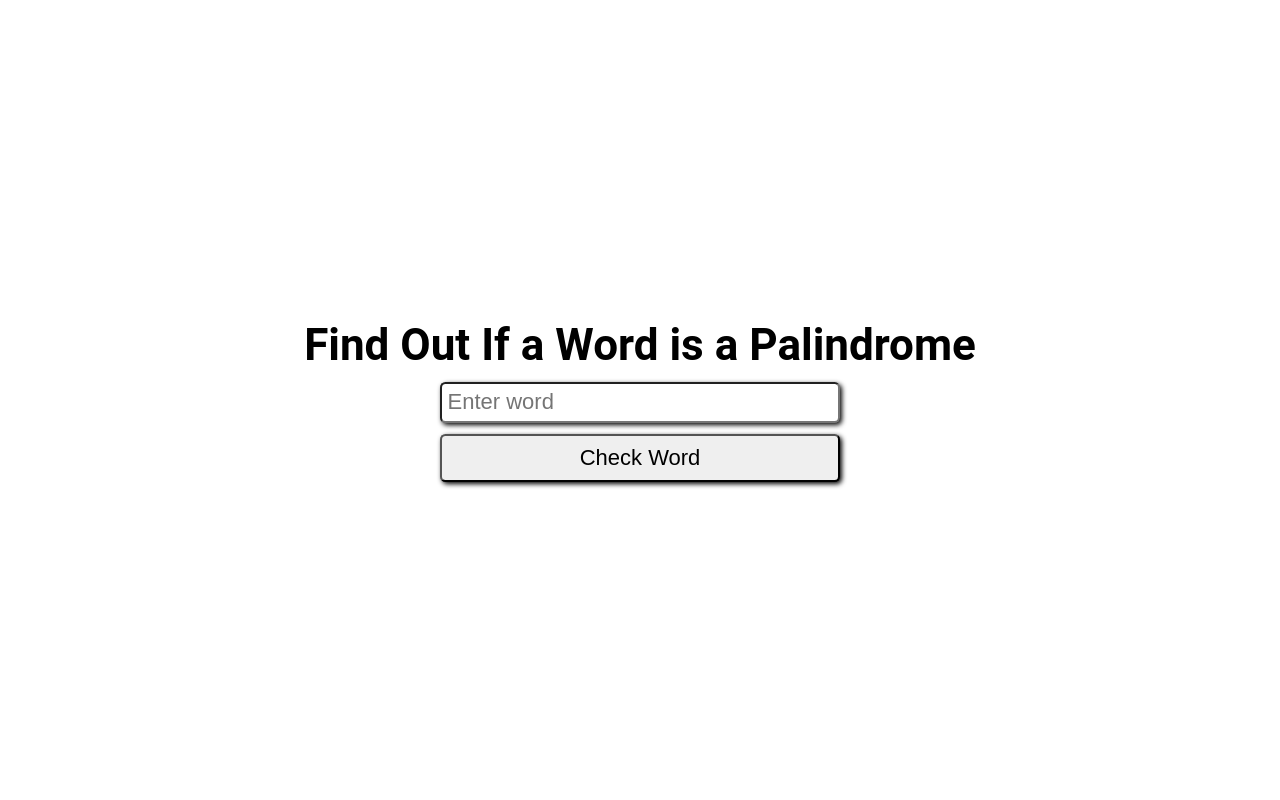
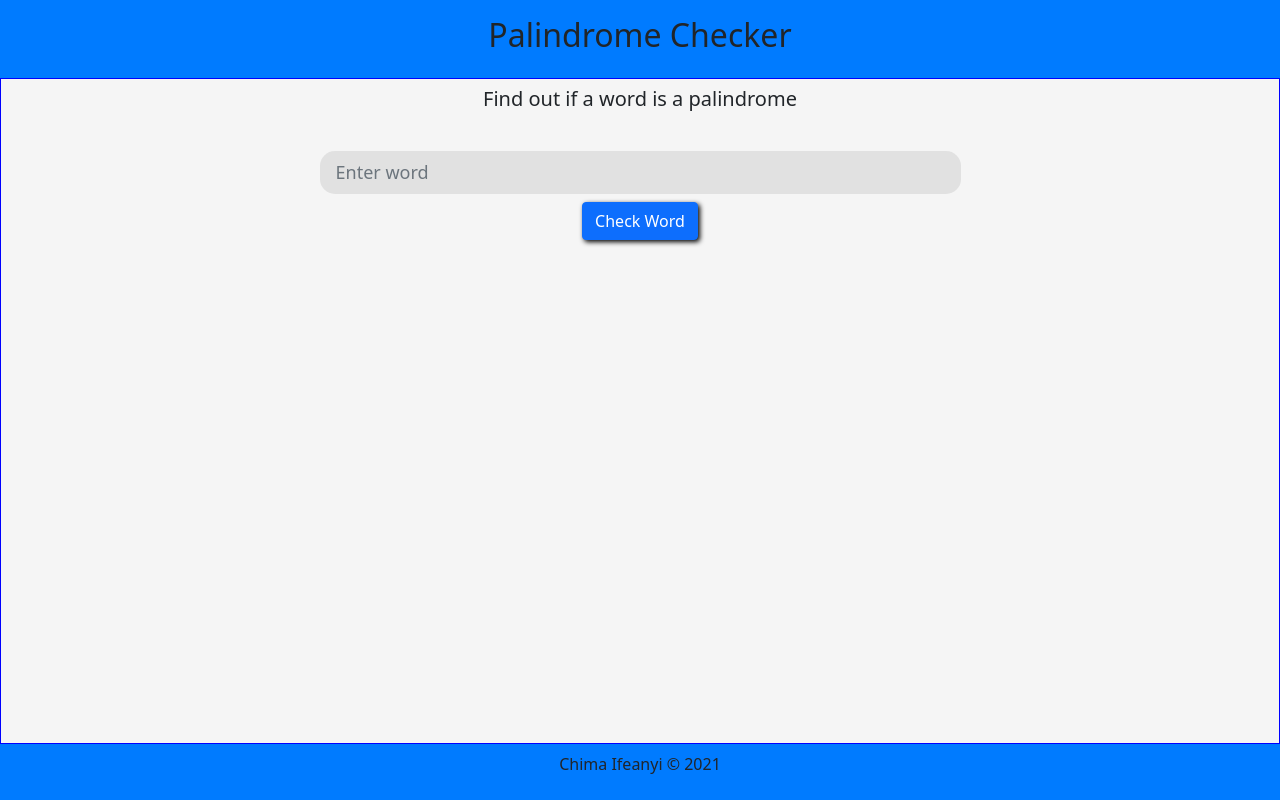
Before and after one commit to MasterIfeanyi/react_palindrome, a React (Create React App) app: page / in a window 1280 px wide. Built offline with nearby package versions, Linux system fonts and the light colour scheme.

Commit message:
total re-design

```diff
--- a/src/App.css
+++ /dev/null
@@ -1,38 +0,0 @@
-.App {
-  text-align: center;
-}
-
-.App-logo {
-  height: 40vmin;
-  pointer-events: none;
-}
-
-@media (prefers-reduced-motion: no-preference) {
-  .App-logo {
-    animation: App-logo-spin infinite 20s linear;
-  }
-}
-
-.App-header {
-  background-color: #282c34;
-  min-height: 100vh;
-  display: flex;
-  flex-direction: column;
-  align-items: center;
-  justify-content: center;
-  font-size: calc(10px + 2vmin);
-  color: white;
-}
-
-.App-link {
-  color: #61dafb;
-}
-
-@keyframes App-logo-spin {
-  from {
-    transform: rotate(0deg);
-  }
-  to {
-    transform: rotate(360deg);
-  }
-}
--- a/src/App.js
+++ b/src/App.jsx
@@ -1,8 +1,7 @@
-import './App.css';
 import { useState } from 'react'
-
-import Input from './Input'
-import Header from './Header'
+import Input from './components/Input'
+import Header from './components/Header'
+import Footer from './components/Footer'
 
 function App() {
 
@@ -13,6 +12,8 @@ function App() {
   const handleSubmit = (e) => {
     e.preventDefault();
 
+    if(!word) return
+
     const string = word.toLowerCase().split("").join("");
 
     //find the length of a string
@@ -21,7 +22,7 @@ function App() {
     //loop through half of the string
     for (let i = 0; i < len / 2; i++){
 
-      //check if first and last string are same
+      //check if current letter and last letter of the word are same
       if (string[i] !== string[len - 1 - i]) {
 
         console.log('Bad')
@@ -31,20 +32,17 @@ function App() {
     }
 
     console.log('Good')
-    setStop('a palindrome')
+    setStop('It is a palindrome')
     return
   }
 
 
   return (
-    <div className="App">
+    <main className="App">
       <Header/>
-
-      <p style={{ color: "red" }}>{stop}</p>
-
-
-      <Input word={word} setWord={setWord} handleSubmit={handleSubmit} />
-  </div>
+      <Input word={word} stop={stop} setWord={setWord} handleSubmit={handleSubmit} />
+      <Footer />
+    </main>
   );
 }
 
--- a/src/Header.js
+++ /dev/null
@@ -1,7 +0,0 @@
-const Header = () => {
-    return (
-        <h1>Find Out If a Word is a Palindrome</h1>
-    )
-}
-
-export default Header
--- a/src/Input.js
+++ /dev/null
@@ -1,18 +0,0 @@
-const Input = ({word, setWord, handleSubmit}) => {
-    return (
-        <form onSubmit={handleSubmit}>
-            <label htmlFor="Input"></label>
-            <input type="text"
-                placeholder="Enter word"
-                autoFocus
-                value={word}
-                onChange={(e) => setWord(e.target.value) }
-            />
-            <button type="submit">
-                Check Word
-            </button>
-        </form>
-    )
-}
-
-export default Input
--- /dev/null
+++ b/src/components/Footer.jsx
@@ -0,0 +1,20 @@
+import React from 'react'
+
+const Footer = () => {
+
+    const today = new Date()
+
+    return (
+        <footer className='py-2'>
+            <div className="container">
+                <div className="row">
+                    <div className="col-12">
+                        <p>Chima Ifeanyi &copy; {today.getFullYear()}</p>
+                    </div>
+                </div>
+            </div>
+        </footer>
+    )
+}
+
+export default Footer
--- /dev/null
+++ b/src/components/Header.jsx
@@ -0,0 +1,15 @@
+const Header = () => {
+    return (
+        <header className="Header text-center">
+            <div className="container">
+                <div className="row">
+                    <div className="col-12">
+                        <h2>Palindrome Checker</h2>
+                    </div>
+                </div>
+            </div>
+        </header>
+    )
+}
+
+export default Header
--- /dev/null
+++ b/src/components/Input.jsx
@@ -0,0 +1,42 @@
+const Input = ({word, setWord, handleSubmit, stop}) => {
+    return (
+        <section className="section">
+            <div className="container">
+                <div className="row">
+                    <div className="col-12 intro text-center my-2">
+                        <h5>Find out if a word is a palindrome</h5>
+                    </div>
+                </div>
+                <div className="row d-flex justify-content-center">
+                    <div className="col-md-7">
+                        <form onSubmit={handleSubmit} className="row">
+                            <div className="form-group col-12 mb-2">
+                                <label htmlFor="Input"></label>
+                                <input
+                                    type="text"
+                                    placeholder="Enter word"
+                                    autoComplete="off"
+                                    value={word}
+                                    className="form-control search-bar"
+                                    onChange={(e) => setWord(e.target.value)}
+                                />
+                                <div className="text-center">
+                                    <button type="submit" className="btn btn-primary form-button">
+                                        Check Word
+                                    </button>
+                                </div>
+                            </div>
+                        </form>
+                    </div>
+                </div>
+                <div className="row">
+                    <div className="col-12 d-flex justify-content-center">
+                        <p className="h4" style={{ color: "red" }}>{stop}</p>
+                    </div>
+                </div>
+            </div>
+        </section>
+    )
+}
+
+export default Input
--- a/src/index.css
+++ b/src/index.css
@@ -5,23 +5,52 @@
 }
 
 html {
-  font-size: 22px;
+  font-family: -apple-system, BlinkMacSystemFont, 'Segoe UI', Roboto, Oxygen, Ubuntu, Cantarell, 'Open Sans', 'Helvetica Neue', sans-serif;
+  font-size: 1rem;
 }
 
-body {
+body{
   min-height: 100vh;
-  font-family: 'Roboto', sans-serif;
-  -webkit-font-smoothing: antialiased;
-  -moz-osx-font-smoothing: grayscale;
 }
 
-.App {
-  min-height: 100vh;
+
+.App{
   display: flex;
   flex-direction: column;
-  justify-content: center;
-  align-items: center;
+  justify-content: flex-start;
+  min-height: 100vh;
 }
+
+.section{
+  background-color: whitesmoke;
+  border: 1px solid blue;
+  flex: 1;
+  /* padding: 1rem 0.5rem; */
+}
+
+
+.Header{
+  padding: 1rem;
+  background-color: #007bff;
+}
+
+footer{
+  background-color: #007bff;
+  text-align: center;
+}
+
+.intro{
+  margin-bottom: 5px;
+}
+
+.text{
+  max-width: 500px;
+}
+
+.intro h1{
+  font-weight: 600;
+}
+
 
 .square {
   width: 400px;
@@ -37,38 +66,32 @@ body {
   text-align: center;
 }
 
-form {
-  width: 400px;
+
+input.search-bar{
+	border: none;
+	outline: none;
+  border-radius: 15px;
+	background: none;
+	padding: 0.5rem 1rem;
+	font-size: 18px;
+  background-color: #7c7c7c2b;
+  color: black;
 }
 
-label {
-  position: absolute;
-  left: -99999px;
+
+input.search-bar:focus{
+	border: none;
+	outline: none;
+  border-radius: 15px;
+	font-size: 18px;
+	padding: 0.5rem 1rem;
+	background-color: #7c7c7c2b;
+  color: black;
+  outline: 0;
+  box-shadow: none;
 }
 
-input[type="text"] {
-  margin-top: 0.5rem;
-  padding: 0.25rem;
-  width: 100%;
-  font-size: 1rem;
-  box-shadow: 2px 2px 5px #000;
-  border-radius: 0.25rem;
-  outline: none;
-}
-
-input[type="readonly"]{
-  margin-top: 0.5rem;
-  padding: 0.25rem;
-  width: 400px;
-  font-size: 1rem;
-  box-shadow: 2px 2px 5px #000;
-  border-radius: 0.25rem;
-  outline: none;
-}
-
-button {
-  width: 100%;
-  min-height: 48px;
+.form-button {
   margin-top: 0.5rem;
   font-size: 1rem;
   border-radius: 0.25rem;
--- a/src/index.js
+++ b/src/index.js
@@ -2,6 +2,7 @@ import React from 'react';
 import ReactDOM from 'react-dom';
 import './index.css';
 import App from './App';
+import 'bootstrap/dist/css/bootstrap.min.css';
 
 
 ReactDOM.render(
```
Also changed, not shown: package.json (+5 -10 lines), src/Table.js (deleted, +0 -21 lines), src/components/Table.jsx (added, +21 -0 lines), 2 other files (tests, documents, lock files or other folders).
